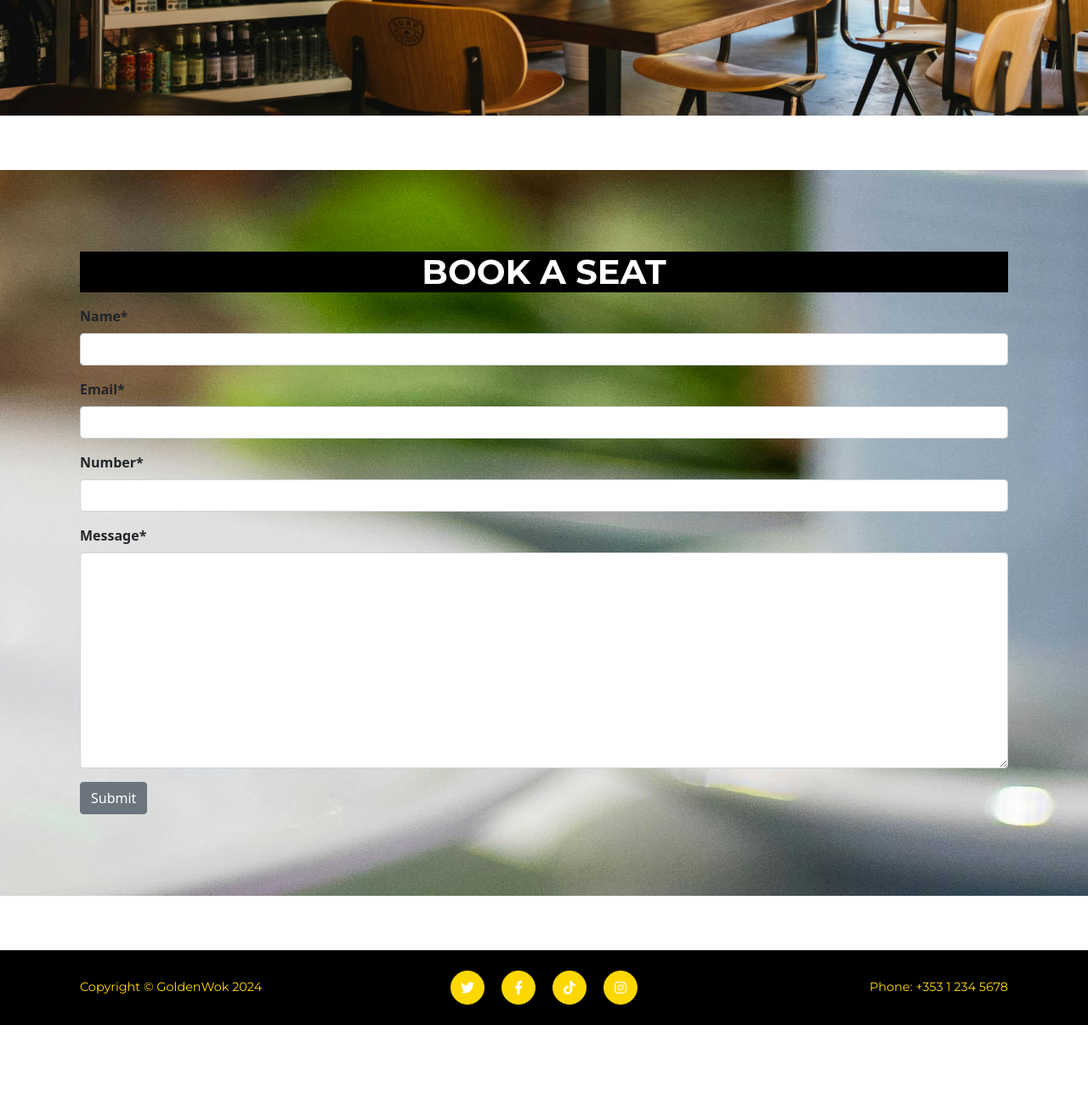
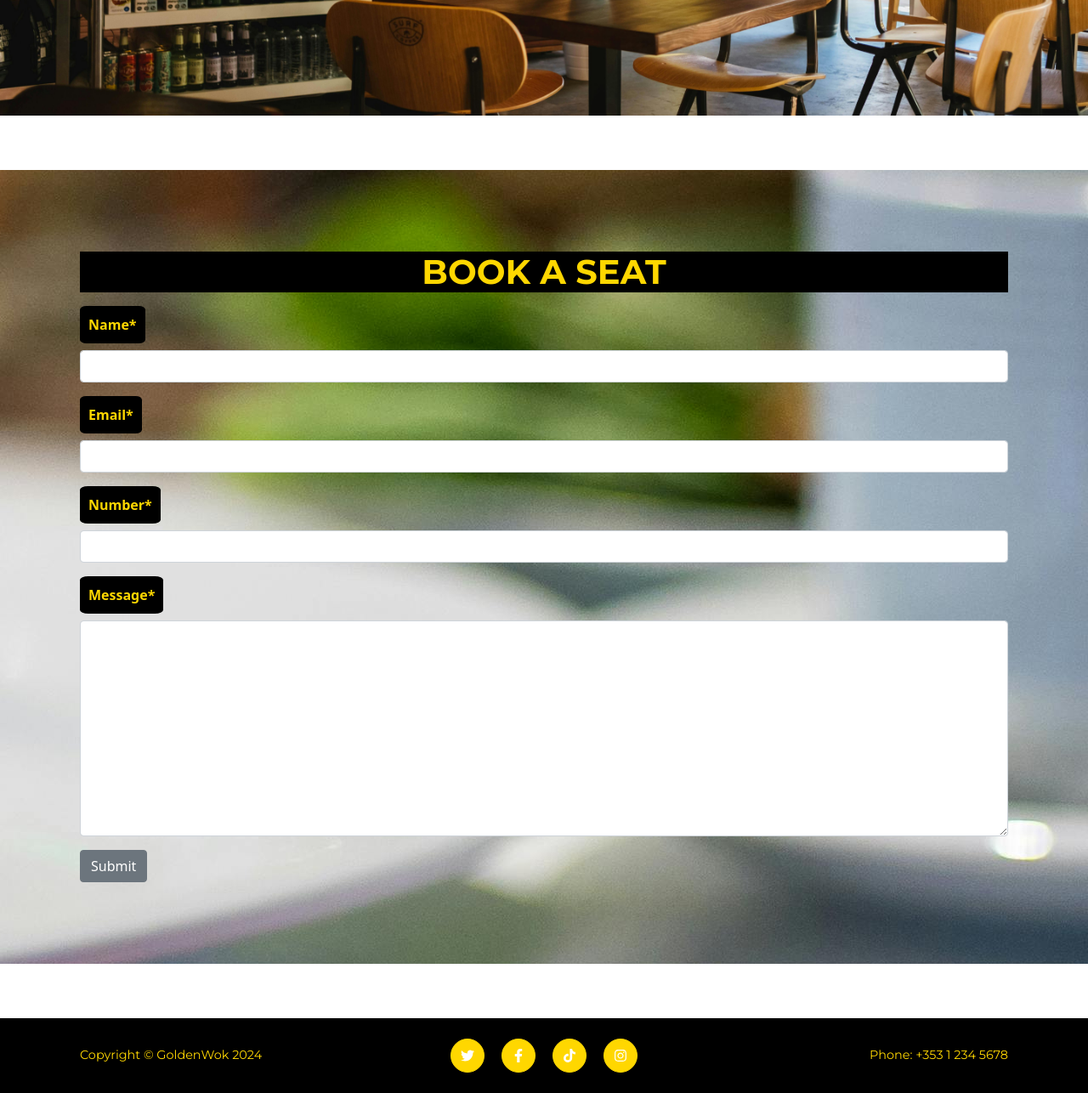
Before and after one commit to UloE-G/GoldenWokV3, a Django app: page /contact/ in a window 1280 px wide. Shown: the part 488-1774 px from the top of the page at 85% size. Before the commit the page ends 1694 px from the top, so only its background shows below. Run offline with Django 4.2, Linux system fonts and the light colour scheme; data that the repository does not hold is empty; some libraries are stand-ins or nearby versions.

Commit message:
Changed colors to gold in contact and added black background to the form label css

```diff
--- a/static/css/style.css
+++ b/static/css/style.css
@@ -219,11 +219,15 @@ section#contact {
 }
 
 section#contact .section-heading {
-    color: #fff;
+    color: gold;
 }
 
 #contact label.form-label {
     font-weight: bold;
+    color: gold;
+    background-color: black;
+    padding: 10px;
+    border-radius: 10%;
 }
 
 
```
